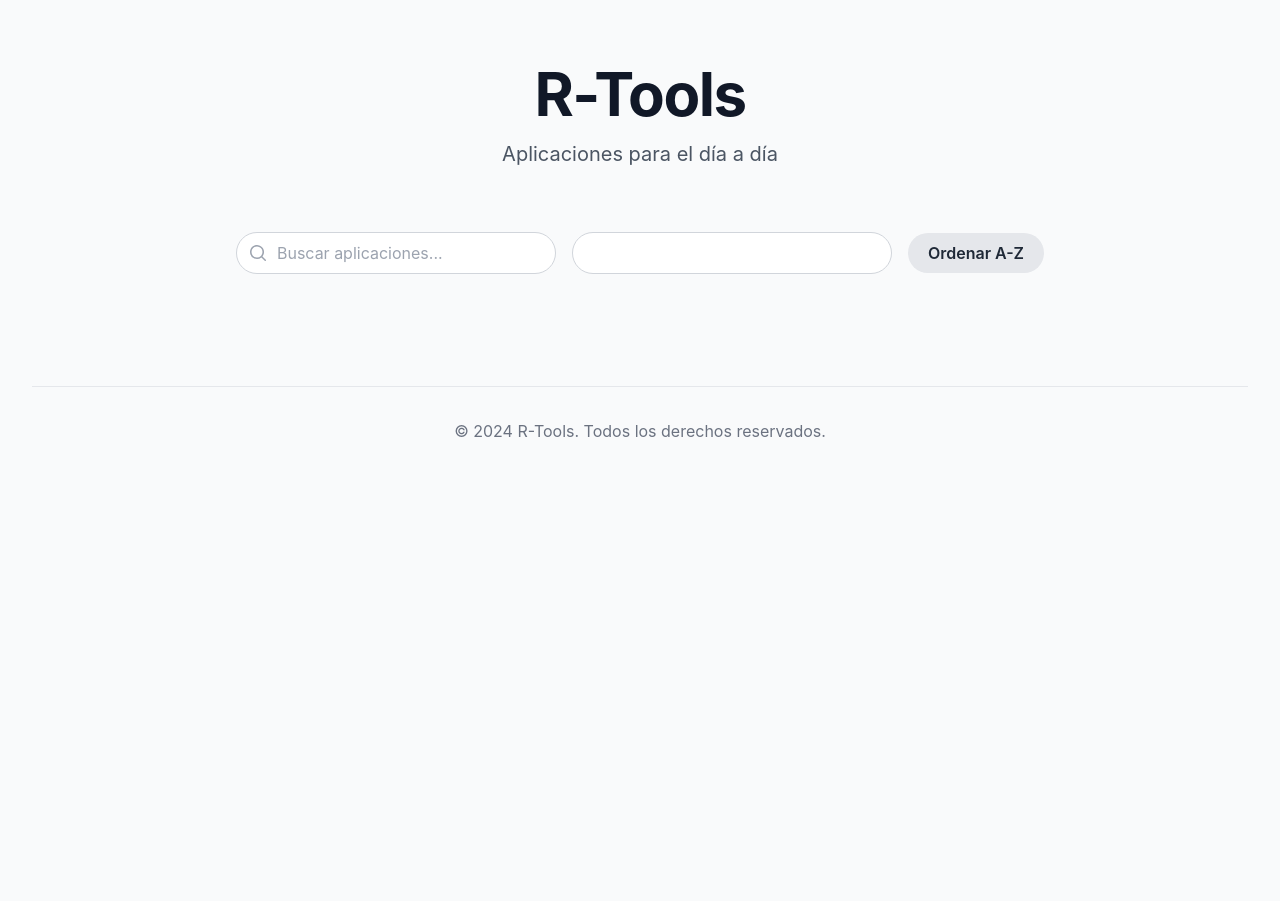
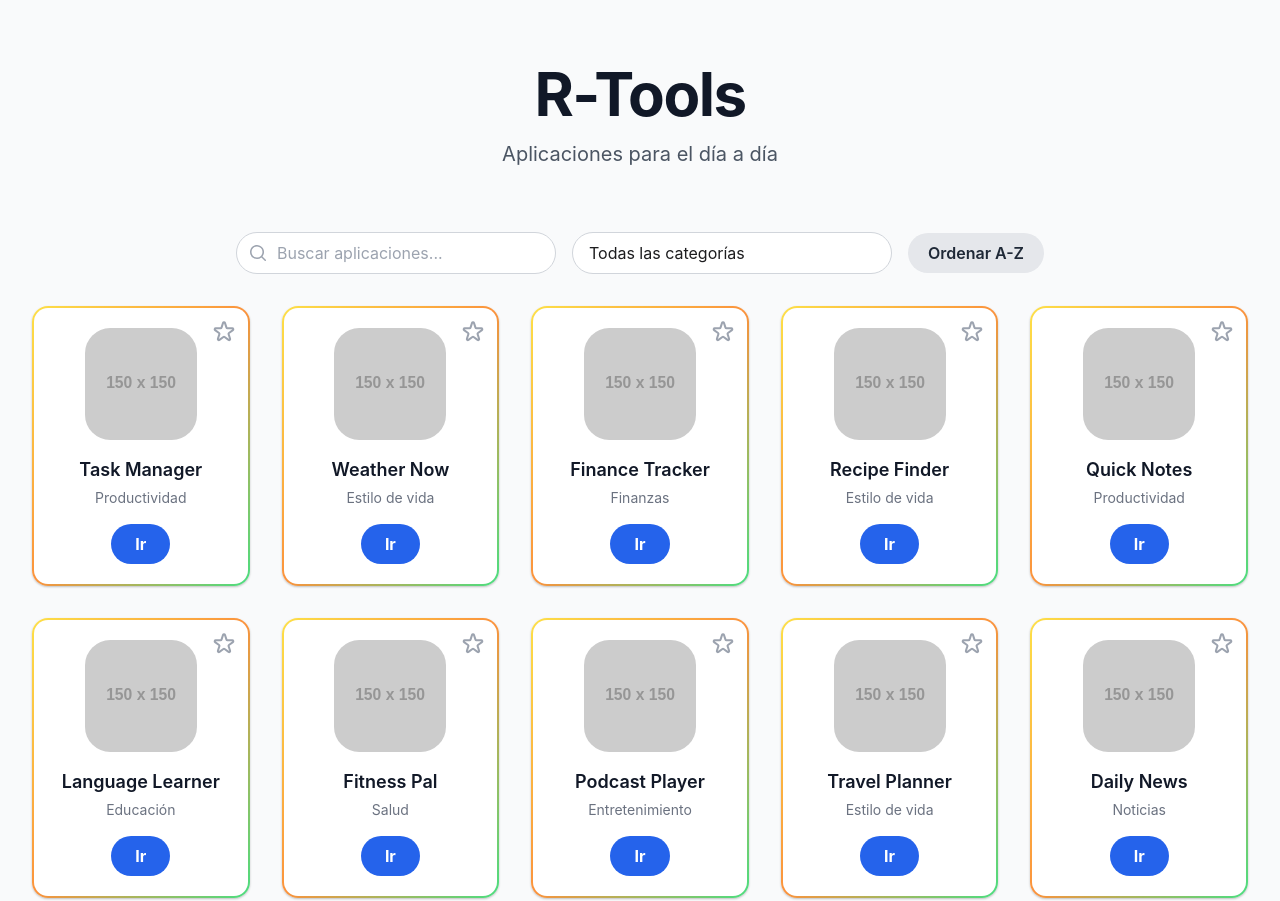
Before and after one commit to alanisin/martrix, a plain HTML site: page index.html in a window 1280 px wide. Shown: the top 901 px of the page. Before the commit the page ends 800 px from the top, so only its background shows below. Drawn offline with nearby package versions, Linux system fonts and the light colour scheme; placeholder pictures from the web are drawn by us.

Commit message:
Update index.html

```diff
--- a/index.html
+++ b/index.html
@@ -72,8 +72,8 @@
     <script>
         // --- App Data ---
         const apps = [
-            { id: 'digitalprojectmanagementtool', name: 'Digital Project Management tool',category: 'Fundamentos de digitalización', url: 'https://alanisin.github.io/rtools/dpmt',imageUrl: 'https://sdmntprpolandcentral.oaiusercontent.com/files/00000000-8f24-620a-9aef-c8e5a1f3a272/raw?se=2025-06-27T01%3A52%3A56Z&sp=r&sv=2024-08-04&sr=b&scid=44923dec-de8a-57bb-bfe5-b629b10b45f6&skoid=f28c0102-4d9d-4950-baf0-4a8e5f6cf9d4&sktid=a48cca56-e6da-484e-a814-9c849652bcb3&skt=2025-06-26T16%3A49%3A54Z&ske=2025-06-27T16%3A49%3A54Z&sks=b&skv=2024-08-04&sig=IEt4wpMc1Yhsh7j441qRI8Lat3ILAl/E2TBB2MjJXuc%3D' },
-            { id: 'weather-now', name: 'Weather Now', imageUrl: 'https://placehold.co/150x150/34C759/ffffff?text=Weather', url: 'https://www.accuweather.com/', category: 'Fundamentos de digitalización'' },
+            { id: 'task-manager', name: 'Task Manager', imageUrl: 'https://placehold.co/150x150/007AFF/ffffff?text=Tasks', url: 'https://todoist.com/', category: 'Productividad' },
+            { id: 'weather-now', name: 'Weather Now', imageUrl: 'https://placehold.co/150x150/34C759/ffffff?text=Weather', url: 'https://www.accuweather.com/', category: 'Estilo de vida' },
             { id: 'finance-tracker', name: 'Finance Tracker', imageUrl: 'https://placehold.co/150x150/FF9500/ffffff?text=Finance', url: 'https://www.mint.com/', category: 'Finanzas' },
             { id: 'recipe-finder', name: 'Recipe Finder', imageUrl: 'https://placehold.co/150x150/FF3B30/ffffff?text=Recipes', url: 'https://www.allrecipes.com/', category: 'Estilo de vida' },
             { id: 'quick-notes', name: 'Quick Notes', imageUrl: 'https://placehold.co/150x150/FFCC00/ffffff?text=Notes', url: 'https://www.evernote.com/', category: 'Productividad' },
```
